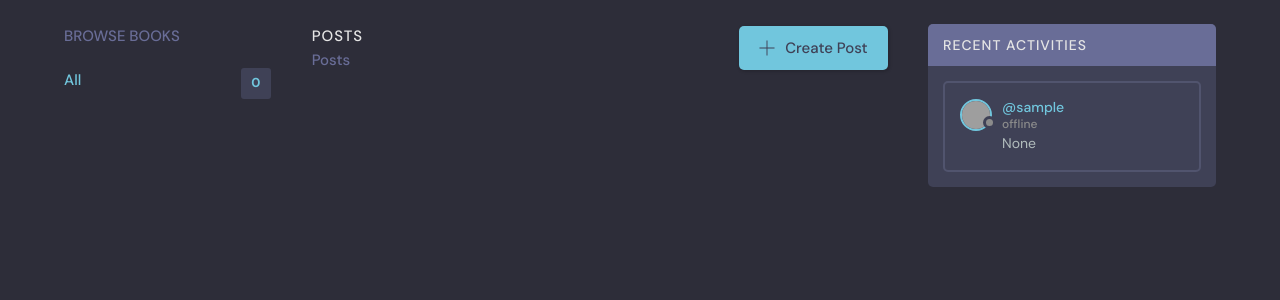
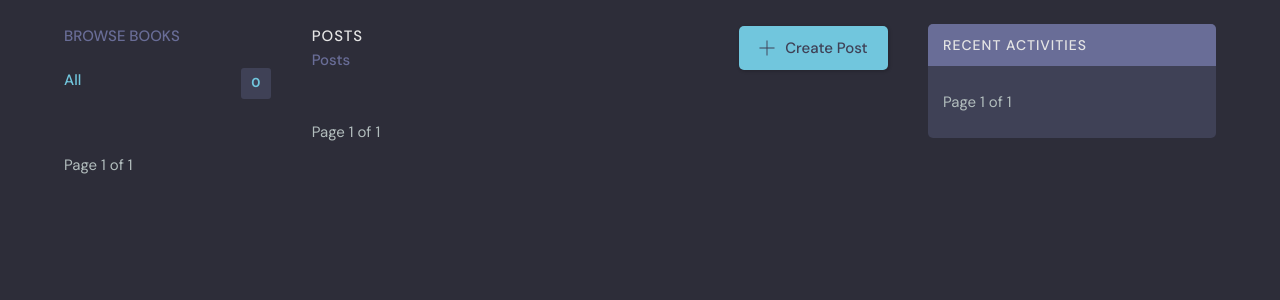
Before and after one commit to zoyku/LitBlog, a Django app: page / in a window 1280 px wide. Shown: the part 76-376 px from the top of the page. Run offline with Django 4.2, Linux system fonts and the light colour scheme; the visitor is signed in with stand-in values (Sample User, id 1); data comes from the database, SQL or seed files in the repository; data that the repository does not hold is empty; grey boxes are pictures that could not be loaded.

Commit message:
log added

```diff
--- a/user/models.py
+++ b/user/models.py
@@ -16,6 +16,9 @@
     REQUIRED_FIELDS = ['username']
     USERNAME_FIELD = 'email'
 
+    class Meta:
+        ordering = ['-updated', '-date_joined']
+
 
 class Book(models.Model):
     name = models.CharField(max_length=200)
--- a/user/templates/user/activity_list.html
+++ b/user/templates/user/activity_list.html
@@ -2,7 +2,7 @@
     <div class="activities__header">
         <h2>Recent Activities</h2>
     </div>
-    {% for user in users %}
+    {% for user in user_page_obj %}
     <div class="activities__box">
         <div class="activities__boxHeader roomListRoom__header">
             <a href="{% url 'profile' user.id %}" class="roomListRoom__author">
@@ -31,4 +31,22 @@
     </div>
     {% endfor %}
 
+<div class="pagination">
+    <span class="step-links">
+        {% if user_page_obj.has_previous %}
+            <a href="{% url 'home' %}?user_page=1">First</a>
+            <a href="{% url 'home' %}?user_page={{ user_page_obj.previous_page_number }}">Previous</a>
+        {% endif %}
+        <br>
+        <span class="current">
+            <div style="margin-left: 15px"> Page {{ user_page_obj.number }} of {{ user_page_obj.paginator.num_pages }} </div>
+        </span>
+        <br>
+        {% if user_page_obj.has_next %}
+            <a href="{% url 'home' %}?user_page={{ user_page_obj.next_page_number }}">Next</a>
+            <a href="{% url 'home' %}?user_page={{ user_page_obj.paginator.num_pages }}">Last</a>
+        {% endif %}
+    </span>
 </div>
+
+</div>
--- a/user/templates/user/books_list.html
+++ b/user/templates/user/books_list.html
@@ -6,9 +6,9 @@
         <li>
             <a href="{% url 'home' %}" class="active">All <span>{{posts.count}}</span></a>
         </li>
-        {% for book in books %}
+        {% for book in book_page_obj %}
         <li>
-            <a href="{% url 'home' %}?q={{book.name}}">{{book.name}}<span>{{book.post_set.all.count}}</span></a>
+            <a href="{% url 'home' %}?param={{book.name}}">{{book.name}}<span>{{book.post_set.all.count}}</span></a>
         </li>
         {% endfor %}
 
@@ -22,4 +22,23 @@
         </svg>
     </a>
     {% endif %}
+
+<div class="pagination">
+    <span class="step-links">
+        {% if book_page_obj.has_previous %}
+            <a href="{% url 'home' %}?book_page=1">First</a>
+            <a href="{% url 'home' %}?book_page={{ book_page_obj.previous_page_number }}">Previous</a>
+        {% endif %}
+        <br>
+        <span class="current">
+            Page {{ book_page_obj.number }} of {{ book_page_obj.paginator.num_pages }}
+        </span>
+        <br>
+        {% if book_page_obj.has_next %}
+            <a href="{% url 'home' %}?book_page={{ book_page_obj.next_page_number }}">Next</a>
+            <a href="{% url 'home' %}?book_page={{ book_page_obj.paginator.num_pages }}">Last</a>
+        {% endif %}
+    </span>
 </div>
+
+</div>
--- a/user/templates/user/post_list.html
+++ b/user/templates/user/post_list.html
@@ -1,4 +1,4 @@
-{% for post in posts %}
+{% for post in post_page_obj %}
 <div class="roomListRoom">
     <div class="roomListRoom__header">
         <a href="" class="roomListRoom__author">
@@ -24,3 +24,21 @@
     </div>
 </div>
 {% endfor %}
+
+<div class="pagination">
+    <span class="step-links">
+        {% if post_page_obj.has_previous %}
+            <a href="{% url 'home' %}?post_page=1">First</a>
+            <a href="{% url 'home' %}?post_page={{ post_page_obj.previous_page_number }}">Previous</a>
+        {% endif %}
+        <br>
+        <span class="current">
+            Page {{ post_page_obj.number }} of {{ post_page_obj.paginator.num_pages }}
+        </span>
+        <br>
+        {% if post_page_obj.has_next %}
+            <a href="{% url 'home' %}?post_page={{ post_page_obj.next_page_number }}">Next</a>
+            <a href="{% url 'home' %}?post_page={{ post_page_obj.paginator.num_pages }}">Last</a>
+        {% endif %}
+    </span>
+</div>
--- a/user/views.py
+++ b/user/views.py
@@ -1,5 +1,8 @@
+import logging
+
 from django.contrib.auth import login, authenticate, logout
 from django.contrib.auth.decorators import login_required
+from django.core.paginator import Paginator
 from django.db.models import Q
 from django.http import HttpResponse
 from django.shortcuts import render, redirect
@@ -11,6 +14,8 @@
 from .forms import UserRegisterForm, UserEditForm
 from post.forms import PostForm
 from django.utils.decorators import method_decorator
+import logging
+import logging.handlers
 
 
 # Create your views here.
@@ -20,6 +25,8 @@
     def get(self, request):
         param = self.request.GET.get('param')
 
+        logging.debug('burda')
+
         if param is not None:
             param = param
         else:
@@ -27,9 +34,31 @@
 
         posts = Post.objects.filter(Q(book__name__icontains=param) |
                                     Q(name__icontains=param))
+        post_paginator = Paginator(posts, 5)
         books = Book.objects.all()
+        book_paginator = Paginator(books, 10)
         users = Users.objects.all()
-        context = {'posts': posts, 'books': books, 'users': users}
+        user_paginator = Paginator(users, 7)
+        post_page = request.GET.get('post_page')
+        book_page = request.GET.get('book_page')
+        user_page = request.GET.get('user_page')
+        if post_page is not None:
+            post_page = post_page
+        else:
+            post_page = 1
+        if book_page is not None:
+            book_page = book_page
+        else:
+            book_page = 1
+        if user_page is not None:
+            user_page = user_page
+        else:
+            user_page = 1
+        post_page_obj = post_paginator.get_page(post_page)
+        book_page_obj = book_paginator.get_page(book_page)
+        user_page_obj = user_paginator.get_page(user_page)
+        context = {'post_page_obj': post_page_obj, 'book_page_obj': book_page_obj, 'user_page_obj': user_page_obj,
+                   'posts': posts}
         return render(request, 'user/home.html', context)
 
 
```
Also changed, not shown: LitBlog/settings.py (+34 -0 lines).
